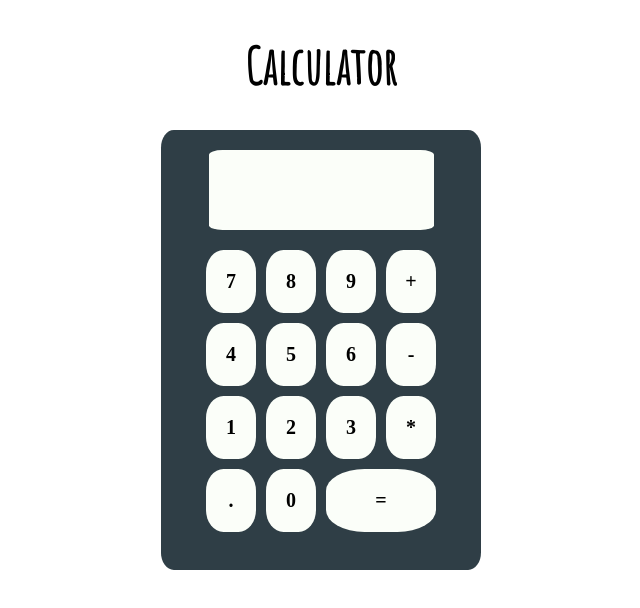
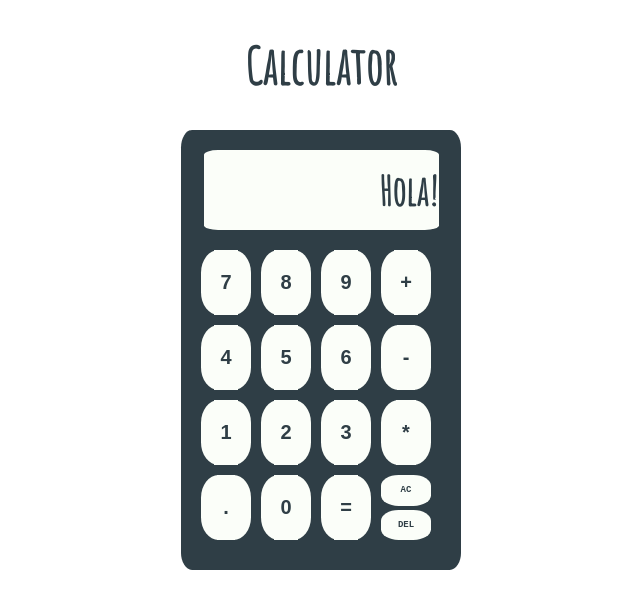
Before and after one commit to Dvalfonso/Calculator, a plain HTML site: page index.html in a window 1280 px wide. Shown: the whole page, without its empty margins (319-959 px from the left). Drawn offline with Linux system fonts and the light colour scheme.

Commit message:
Changes in the bottons: -all buttons work by printing something to the screen -The operators are missing to modify the content

```diff
--- a/index.html
+++ b/index.html
@@ -16,25 +16,30 @@
     <div class="mid">
         <div class="calculator">
             <div class="pant">
-
+                <p id="textPant">Hola!</p>
             </div>
 
             <div class="buttons">
-                <div class="but"><p>7</p></div>
-                <div class="but"><p>8</p></div>
-                <div class="but"><p>9</p></div>
-                <div class="but"><p>+</p></div>
-                <div class="but"><p>4</p></div>
-                <div class="but"><p>5</p></div>
-                <div class="but"><p>6</p></div>
-                <div class="but"><p>-</p></div>
-                <div class="but"><p>1</p></div>
-                <div class="but"><p>2</p></div>
-                <div class="but"><p>3</p></div>
-                <div class="but"><p>*</p></div>
-                <div class="but"><p><p>.</p></div>
-                <div class="but"><p>0</p></div>
-                <div class="but" id="eq"><p>=</p></div>
+                <div class="but"><button class="sat"><p>7</p></button></div>
+                <div class="but"><button class="sat"><p>8</p></button></div>
+                <div class="but"><button class="sat"><p>9</p></button></div>
+                <div class="but"><button class="sat"><p>+</p></button></div>
+                <div class="but"><button class="sat"><p>4</p></button></div>
+                <div class="but"><button class="sat"><p>5</p></button></div>
+                <div class="but"><button class="sat"><p>6</p></button></div>
+                <div class="but"><button class="sat"><p>-</p></button></div>
+                <div class="but"><button class="sat"><p>1</p></button></div>
+                <div class="but"><button class="sat"><p>2</p></button></div>
+                <div class="but"><button class="sat"><p>3</p></button></div>
+                <div class="but"><button class="sat"><p>*</p></button></div>
+                <div class="but"><button class="sat"><p>.</p></button></div>
+                <div class="but"><button class="sat"><p>0</p></button></div>
+                <div class="but"><button class="sat"><p>=</p></button></div>
+                <div class="doble" id="ult">
+                    <button class="butin" id="ac"><p class="butinText">AC</p></button>
+                    <button id="del" class="butin"><p class="butinText">DEL</p></button>
+                </div>
+
             </div>
         </div>
     </div>
--- a/script.js
+++ b/script.js
@@ -0,0 +1,33 @@
+const pant = document.querySelector('#textPant');
+let cont = pant.textContent;//no funca de esta maner, no se porque.
+
+const botones = document.querySelectorAll('.but');
+
+//sevenButton.addEventListener('click', function(){
+    //pant.textContent = cont + '7';
+//});
+
+let check = true;
+
+for (let i = 0; i < botones.length; i++){
+    botones[i].addEventListener('click', function(){
+        if (check == true){
+            pant.textContent = "";
+            check = false;
+        }
+        pant.textContent = pant.textContent + botones[i].textContent;
+    })
+}
+
+const ac = document.querySelector("#ac");
+const del = document.querySelector('#del');
+
+ac.addEventListener('click', function(){
+    pant.textContent = "";
+})
+
+del.addEventListener('click', function(){
+    let cadena = pant.textContent;
+    let cadenaCorregida = cadena.substring(0, cadena.length - 1);
+    pant.textContent = cadenaCorregida;
+})
--- a/style.css
+++ b/style.css
@@ -2,11 +2,12 @@ h1 {
     font-family: 'Amatic SC', cursive;
     text-align: center;
     font-size: 50px;
+    color: #2f3e46;
 }
 
 .calculator {
     height: 440px;
-    width: 320px;
+    width: 280px;
     background-color: #2f3e46;
     border-radius: 4%;
     display: flex;
@@ -21,10 +22,15 @@ h1 {
 
 .pant {
     height: 80px;
-    width: 225px;
+    width: 235px;
     background-color: #FBFEF9;
     margin-top: 20px;
     border-radius: 6%;
+    display: flex;
+    align-items: center;
+    justify-content: end;
+    overflow:hidden;
+    white-space: nowrap;
 }
 
 .buttons {
@@ -32,8 +38,7 @@ h1 {
     gap: 10px;
     margin-top: 20px;
     flex-wrap: wrap;
-    margin-right: 20px;
-    margin-left: 45px;
+    margin-left: 20px;
 }
 
 .buttons .but{
@@ -48,9 +53,41 @@ h1 {
 p {
     font-size: 20px;
     font-weight:bolder;
+    color: #2f3e46;
+    text-overflow: ellipsis;
 }
 
 #eq {
     flex: 1;
     margin-right: 25px;
 }
+
+#textPant {
+    font-family: 'Amatic SC', cursive;
+    font-size: 40px;
+}
+
+#ult {
+    background-color: #2f3e46;
+    display: flex;
+    flex-direction: column;
+    width: 50px;
+    gap: 4px;
+}
+
+.butin{
+    flex: 1;
+    background-color: #FBFEF9;
+    border-radius: 35%;
+    border: none;
+}
+
+.butinText{
+    font-family: 'Courier New', Courier, monospace;
+    font-size: 9px;
+}
+
+.sat {
+    background-color: #FBFEF9;
+    border: none;
+}
```
